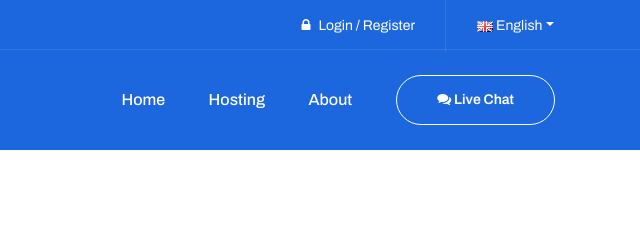
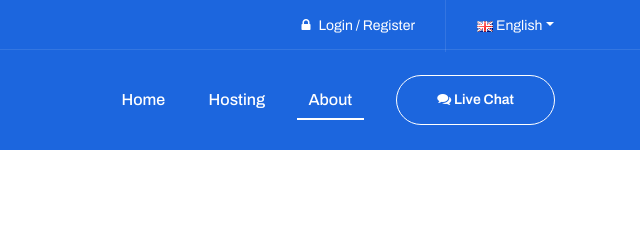
Before and after one commit to SkyAcademy/conjurehosting, a website: page about.html in a window 1280 px wide. Shown: the top 240 px of the page, 640-1280 px from the left. Drawn offline with Linux system fonts and the light colour scheme.

Commit message:
Update about.html

```diff
--- a/about.html
+++ b/about.html
@@ -84,7 +84,7 @@
                                 <ul id="nav">
                                     <li><a href="./index.html">Home</a></li>
                                     <li><a href="./hosting.html">Hosting</a></li>
-                                    <li class "active"><a href="./about.html">About</a></li>
+                                    <li class="active"><a href="./about.html">About</a></li>
                                 </ul>
 
                                 <!-- Live Chat -->
```
